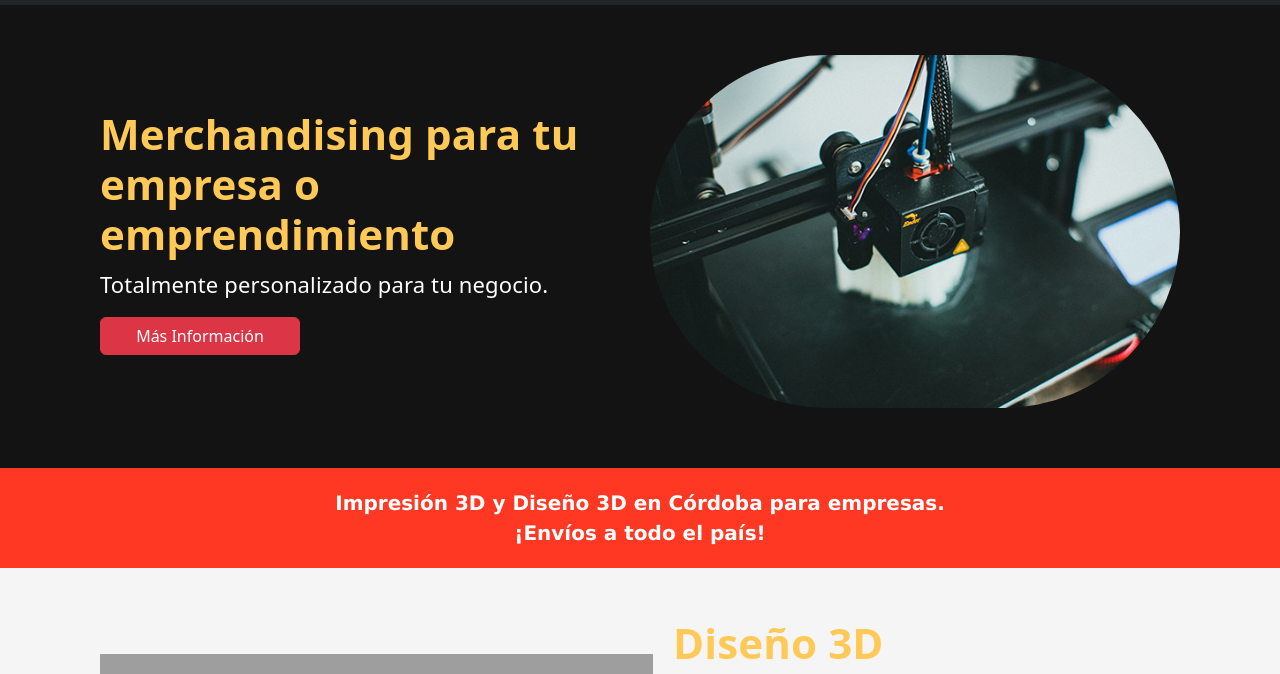
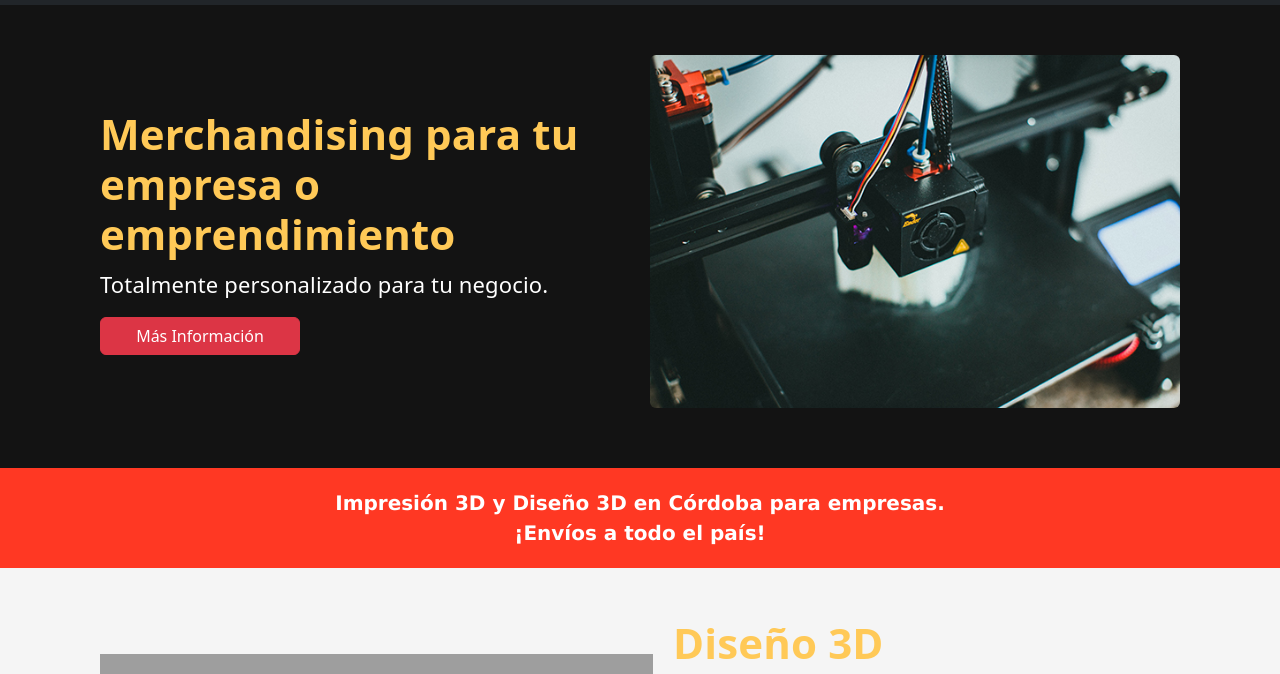
Before and after one commit to nanocba06/PFHerrador, a plain HTML site: page index.html in a window 1280 px wide. Shown: the part 101-775 px from the top of the page. Drawn offline with Linux system fonts and the light colour scheme; grey boxes are pictures that could not be loaded.

Commit message:
Se modifico forma de la imagen en index y nosotros

```diff
--- a/index.html
+++ b/index.html
@@ -51,7 +51,7 @@
               <a class="btn btn-danger btn-ancho" href="paginas/productos.html">Más Información</a>
           </div>
           <div class="slider-productos-imagen">
-              <img class="rounded-pill img-fluid" src="imagenes/impresora-3d.jpg" alt="Impresora 3D">
+              <img class="rounded-2 img-fluid" src="imagenes/impresora-3d.jpg" alt="Impresora 3D">
           </div>
         </div>
   </section>
```
Also changed, not shown: paginas/nosotros.html (+1 -1 lines).
